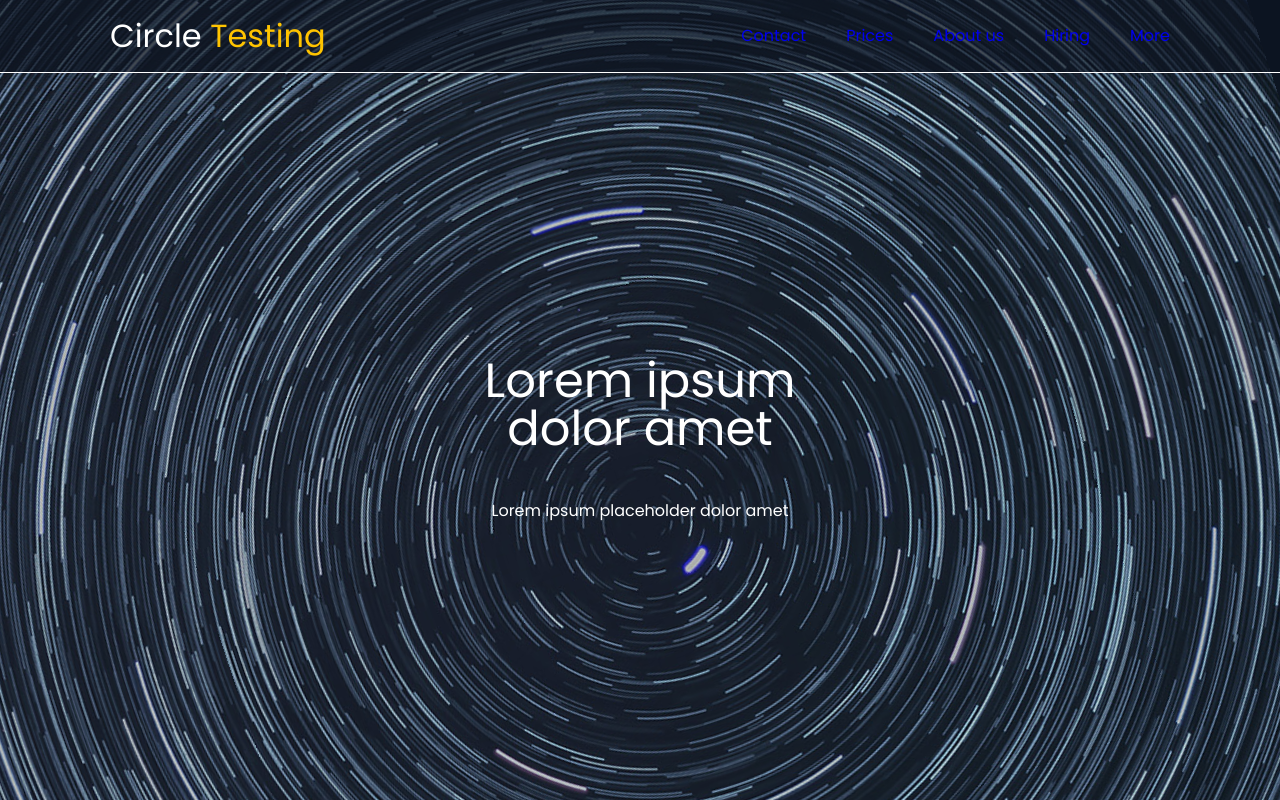
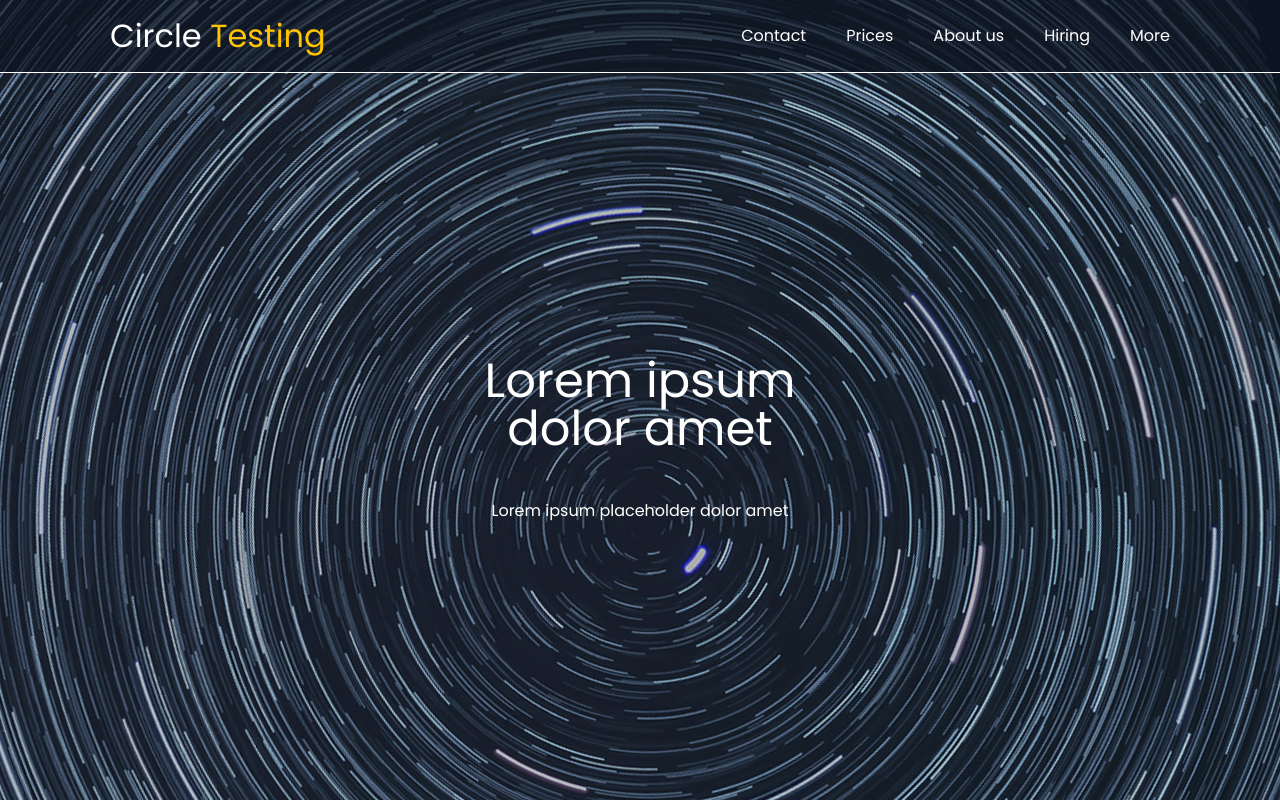
Before and after one commit to cynamonized/LandingPagePlayground, a React (Vite) app: page / in a window 1280 px wide. Shown: the top 800 px of the page. Built offline with nearby package versions, Linux system fonts and the light colour scheme.

Commit message:
Circle Hero color customization

```diff
--- a/src/js/App.jsx
+++ b/src/js/App.jsx
@@ -19,6 +19,7 @@ function App() {
         secondName={"Testing"}
         menuList={menuElements}
         circlePath={"/images/CircleMain.jpg"}
+        mainColor={"#ffc400"}
       />
     </>
   );
--- a/src/js/Components/CircleHero.jsx
+++ b/src/js/Components/CircleHero.jsx
@@ -12,6 +12,7 @@ export const CircleHero = ({
   firstName,
   secondName,
   circlePath,
+  mainColor,
 }) => {
   return (
     <ParallaxProvider>
@@ -20,7 +21,8 @@ export const CircleHero = ({
           <div className="container">
             <div className="nav__left-column">
               <p className="left-column__logo">
-                {`${firstName}`} <span>{`${secondName}`}</span>
+                {`${firstName}`}{" "}
+                <span style={{ color: mainColor }}>{`${secondName}`}</span>
               </p>
             </div>
 
--- a/src/scss/Components/circleHero.scss
+++ b/src/scss/Components/circleHero.scss
@@ -35,15 +35,15 @@ html {
 
           font-size: 2rem;
           padding: 20px;
-
-          span {
-            color: rgb(255, 196, 0);
-          }
         }
       }
 
       .nav__right-column {
         color: white;
+
+        a {
+          color: white;
+        }
 
         .right-column__menu-list {
           @include flex(center, center);
@@ -52,7 +52,7 @@ html {
             cursor: pointer;
 
             &:hover {
-              color: rgb(148, 116, 9);
+              color: rgb(124, 124, 124);
             }
           }
         }
```
